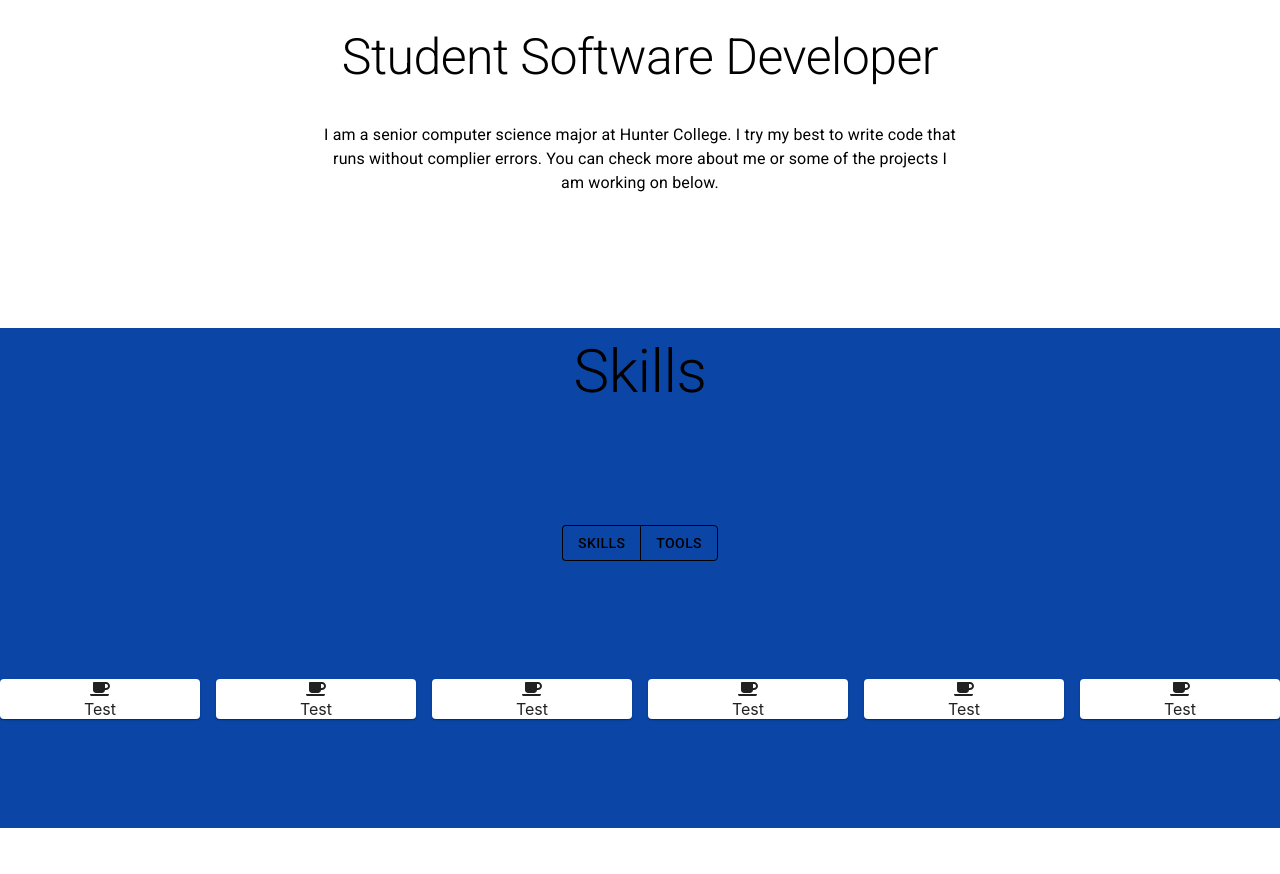
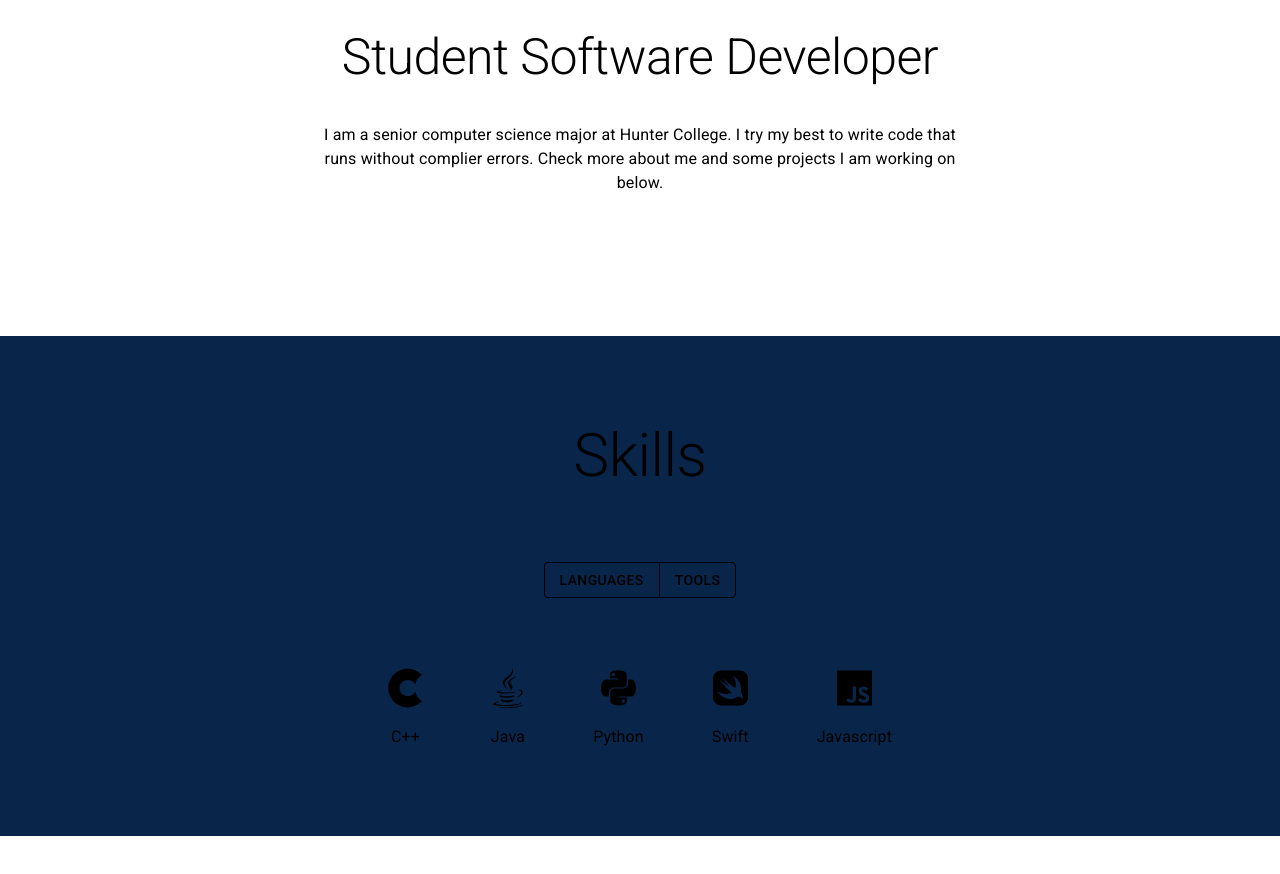
Before and after one commit to TalhaR/talhar.github.io, a React (Create React App) app: page / in a window 1280 px wide. Shown: the part 760-1634 px from the top of the page. After the commit the page ends 1596 px from the top, so only its background shows below. Built offline with nearby package versions, Linux system fonts and the light colour scheme.

Commit message:
added languages to skill section

```diff
--- a/package.json
+++ b/package.json
@@ -3,6 +3,10 @@
   "version": "0.1.0",
   "private": true,
   "dependencies": {
+    "@fortawesome/fontawesome-svg-core": "^1.2.34",
+    "@fortawesome/free-brands-svg-icons": "^5.15.2",
+    "@fortawesome/free-solid-svg-icons": "^5.15.2",
+    "@fortawesome/react-fontawesome": "^0.1.14",
     "@material-ui/core": "^4.11.3",
     "@material-ui/icons": "^4.11.2",
     "@material-ui/styles": "^4.11.3",
--- a/src/App.js
+++ b/src/App.js
@@ -1,9 +1,11 @@
-import Grid from '@material-ui/core/Grid';
 import './App.css';
+import React from 'react';
 import Header from './components/Header';
 import Navbar from './components/Navbar'
 import About from './components/About'
 import Skills from './components/Skills'
+import { Grid } from '@material-ui/core';
+
 
 function App() {
   return (
@@ -16,6 +18,7 @@ function App() {
 
       </Grid>
 
+
     </div>
   );
 }
--- a/src/components/About.jsx
+++ b/src/components/About.jsx
@@ -1,6 +1,5 @@
-import Typography from '@material-ui/core/Typography'
 import { makeStyles } from '@material-ui/core/styles'
-import Grid from '@material-ui/core/Grid'
+import { Grid, Typography } from '@material-ui/core'
 
 const useStyles = makeStyles((theme) => ({
     aboutContainer: {
@@ -9,8 +8,11 @@ const useStyles = makeStyles((theme) => ({
         marginBottom: '10%',
     },
     aboutText: {
+        justifyContent: 'center',
+        textAlign: 'center',
+        width: '50%',
         [theme.breakpoints.up('sm')]: {
-            margin: '1% 25%',
+            margin: '1% 0%',
         },
     }
 }));
@@ -20,19 +22,18 @@ export default function About() {
 
     return (
         <Grid container className={classes.aboutContainer}>
-            <Grid item>
+            <Grid item style={{textAlign: '-webkit-center'}}>
                 <Typography variant="h1">
                     Talha Rahman
-            </Typography>
+                </Typography>
                 <br />
                 <Typography variant="h2">
                     <small> Student Software Developer </small>
                 </Typography>
                 <br />
                 <Typography variant="body1" className={classes.aboutText}>
-                    I am a senior computer science major at Hunter College. I try my best to write code that runs without complier errors. You can check more about me or some of the projects I am working on below.
-            </Typography>
-
+                    I am a senior computer science major at Hunter College. I try my best to write code that runs without complier errors. Check more about me and some projects I am working on below.
+                </Typography>
             </Grid>
         </Grid>
     )
--- a/src/components/Header.jsx
+++ b/src/components/Header.jsx
@@ -1,10 +1,7 @@
 import React from 'react'
-import Grid from '@material-ui/core/Grid'
 import stars from '../img/stars.jpg'
-import '../index.css'
 import { makeStyles, createMuiTheme, responsiveFontSizes, ThemeProvider } from '@material-ui/core/styles'
-import Typography from '@material-ui/core/Typography'
-
+import { Grid, Typography } from '@material-ui/core'
 
 let theme = createMuiTheme();
 theme = responsiveFontSizes(theme);
@@ -34,7 +31,6 @@ export default function Header() {
     const classes = useStyles();
 
     return (
-        <header>
         <Grid container className={classes.headerContainer}>
             <Grid item xs={12}>
                 <img className={classes.headerImage} src={stars} alt="stars" />
@@ -45,6 +41,5 @@ export default function Header() {
                 </ThemeProvider>
             </Grid>
         </Grid>
-        </header>
     )
 }
--- /dev/null
+++ b/src/components/SkillCard.jsx
@@ -0,0 +1,42 @@
+import React from 'react'
+import PropTypes from 'prop-types'
+import { FontAwesomeIcon } from '@fortawesome/react-fontawesome';
+import { makeStyles } from '@material-ui/core/styles'
+import { Typography, Grid} from '@material-ui/core';
+
+const useStyles = makeStyles((theme) => ({
+    icon: {
+        fontSize: '2rem',
+        [theme.breakpoints.up('sm')]: {
+            fontSize: '2.5rem'
+        },
+    },
+    caption: {
+        // TODO Responsive Text
+    },
+    skillCard: {
+        fontSize: '1.15rem'
+    }
+}));
+
+export default function SkillCard(props) {
+    const classes = useStyles();
+
+    return (
+        <Grid item className={classes.skillCard}>
+            <div>
+                <FontAwesomeIcon className={classes.icon} icon={props.icon}/> {props.extra}
+            </div>
+            <div style={{marginTop: '15px'}}>
+                <Typography className={classes.caption} variant="subtitle1">
+                    {props.name}
+                </Typography>
+            </div>
+        </Grid>
+    )
+}
+
+SkillCard.propTypes = {
+    icon: PropTypes.object.isRequired,
+    name: PropTypes.string
+}
--- a/src/components/Skills.jsx
+++ b/src/components/Skills.jsx
@@ -1,77 +1,50 @@
-import Typography from '@material-ui/core/Typography'
+import { Button, Paper, ButtonGroup, Grid, Typography } from '@material-ui/core';
 import { makeStyles } from '@material-ui/core/styles'
-import Grid from '@material-ui/core/Grid'
-import ButtonGroup from '@material-ui/core/ButtonGroup';
-import Button from '@material-ui/core/Button';
-import { FontAwesomeIcon } from '@fortawesome/react-fontawesome';
-import { faCoffee } from "@fortawesome/free-solid-svg-icons";
-import Paper  from '@material-ui/core/Paper';
+import { faCuttlefish, faPython, faSwift, faJava, faJs } from "@fortawesome/free-brands-svg-icons";
+import SkillCard from './SkillCard'
 
 const useStyles = makeStyles((theme) => ({
+    section: {
+        backgroundColor: '#0a254a',
+        justifyContent: 'center',
+        alignItems: 'center',
+        height: '500px'
+    },
     skillsContainer: {
         textAlign: 'center',
-        marginBottom: '5%',
-        backgroundColor: '#0B46A7',
-        height: '500px',
+        height: '400px',
+        justifyContent: 'space-around',
     },
-    aboutText: {
-        [theme.breakpoints.up('sm')]: {
-            margin: '1% 25%',
+    languageSkills: {
+        justifyContent: 'space-evenly',
     },
-    }
+
 }));
 
 export default function Skills() {
     const classes = useStyles();
 
     return (
-        <Grid container className={classes.skillsContainer} spacing={2}>
-            <Grid item xs={12}>
+        <Grid container item xs={12} className={classes.section}>
+            <Grid item xs={12} md={9} lg={6} container  direction="column" className={classes.skillsContainer}>
+                <Grid item >
                     <Typography variant="h2">
                         Skills
                     </Typography>
                 </Grid>
-            <Grid item xs={12}>
+                <Grid item >
                     <ButtonGroup>
-                    <Button color="inherit">Skills</Button>
+                        <Button color="inherit">Languages</Button>
                         <Button color="inherit">Tools</Button>
                     </ButtonGroup>
                 </Grid>
-            <Grid item xs={2}>
-                <Paper>
-                    <FontAwesomeIcon icon={faCoffee}/><br/>
-                    Test
-                </Paper>
+                <Grid container item className={classes.languageSkills}>
+                    <SkillCard icon={faCuttlefish} name="C++" />
+                    <SkillCard icon={faJava} name="Java" />
+                    <SkillCard icon={faPython} name="Python" />
+                    <SkillCard icon={faSwift} name="Swift" />
+                    <SkillCard icon={faJs} name="Javascript" />
                 </Grid>
-            <Grid item xs={2}>
-                <Paper>
-                    <FontAwesomeIcon icon={faCoffee}/><br/>
-                    Test
-                </Paper>
-            </Grid>
-            <Grid item xs={2}>
-                <Paper>
-                    <FontAwesomeIcon icon={faCoffee}/><br/>
-                    Test
-                </Paper>
-            </Grid>
-            <Grid item xs={2}>
-                <Paper>
-                    <FontAwesomeIcon icon={faCoffee}/><br/>
-                    Test
-                </Paper>
-            </Grid>
-            <Grid item xs={2}>
-                <Paper>
-                    <FontAwesomeIcon icon={faCoffee}/><br/>
-                    Test
-                </Paper>
-            </Grid>
-            <Grid item xs={2}>
-                <Paper>
-                    <FontAwesomeIcon icon={faCoffee}/><br/>
-                    Test
-                </Paper>
             </Grid>
         </Grid>
     )
```
Also changed, not shown: src/components/Nav2.jsx (deleted, +0 -194 lines), src/components/Navbar.jsx (+1 -7 lines), 2 other files (tests, documents, lock files or other folders). Lines whose indentation alone changed are shown as unchanged.
